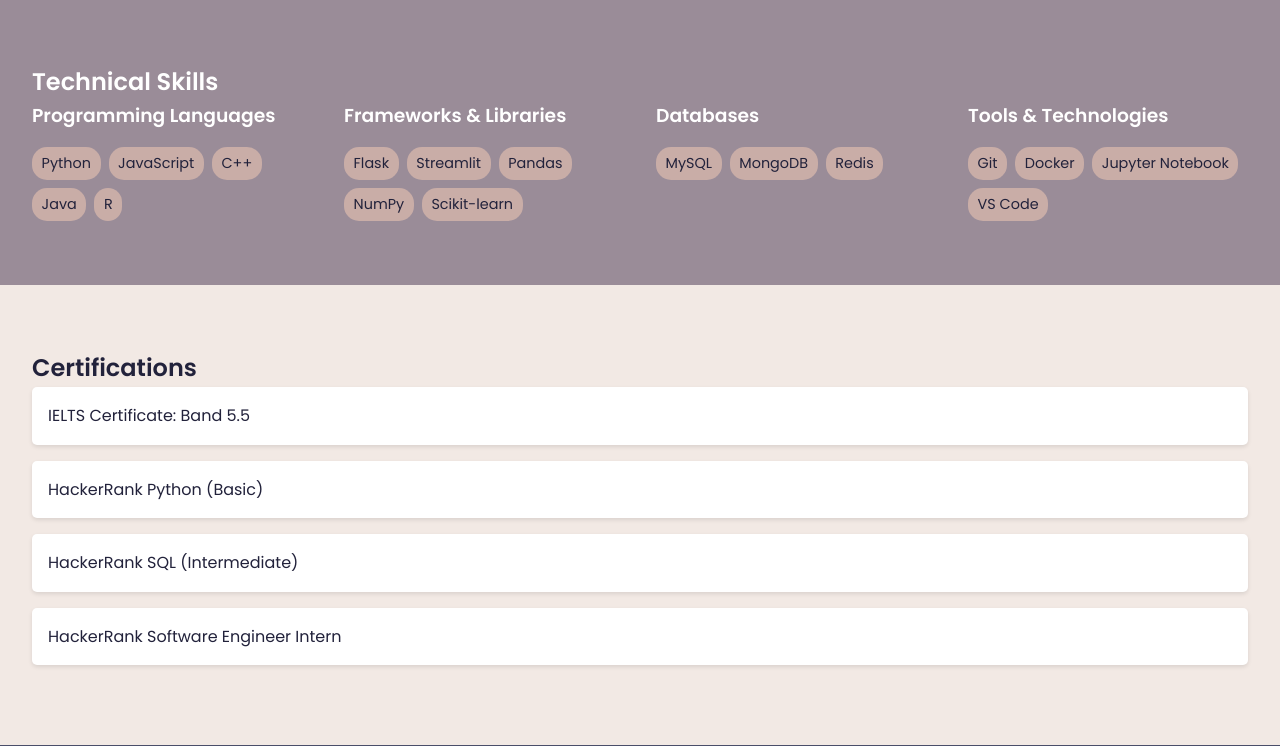
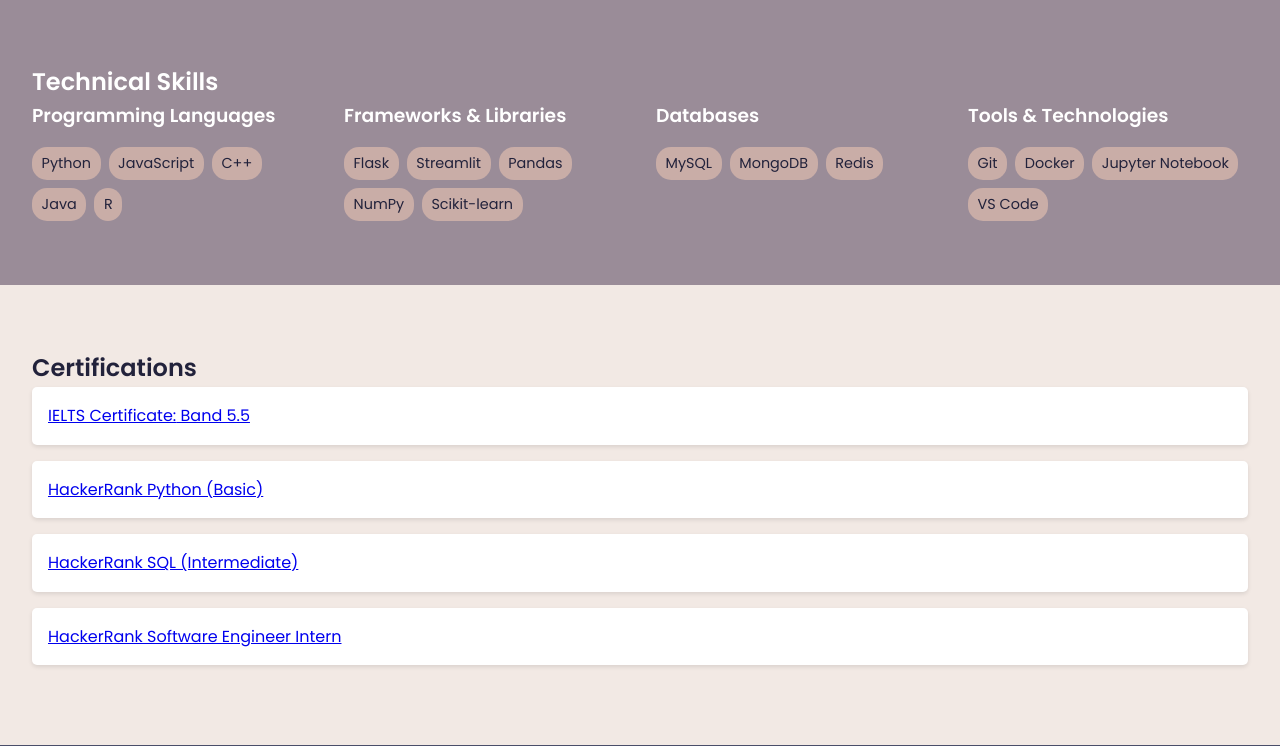
Before and after one commit to FOX2920/FOX2920.github.io, a Flask app: page / in a window 1280 px wide. Shown: the part 1990-2736 px from the top of the page. Run offline with Flask 3, Linux system fonts and the light colour scheme.

Commit message:
Update index.html

```diff
--- a/app/templates/index.html
+++ b/app/templates/index.html
@@ -103,10 +103,26 @@
     <div id="certifications" class="section">
         <h2>Certifications</h2>
         <ul class="certification-list">
-            <li>IELTS Certificate: Band 5.5</li>
-            <li>HackerRank Python (Basic)</li>
-            <li>HackerRank SQL (Intermediate)</li>
-            <li>HackerRank Software Engineer Intern</li>
+            <li>
+                <a href="https://student.uit.edu.vn/sites/daa/files/bangcap/21522557/21522557_bangcap_IELTS_20210919091300.jpg" target="_blank" class="cert-link">
+                    <span class="cert-name">IELTS Certificate:</span> Band 5.5
+                </a>
+            </li>
+            <li>
+                <a href="https://www.hackerrank.com/certificates/5a9fbbb78365" target="_blank" class="cert-link">
+                    <span class="cert-name">HackerRank Python (Basic)</span>
+                </a>
+            </li>
+            <li>
+                <a href="https://www.hackerrank.com/certificates/7e4d26db61dc" target="_blank" class="cert-link">
+                    <span class="cert-name">HackerRank SQL (Intermediate)</span>
+                </a>
+            </li>
+            <li>
+                <a href="https://www.hackerrank.com/certificates/19263b1d0ca1" target="_blank" class="cert-link">
+                    <span class="cert-name">HackerRank Software Engineer Intern</span>
+                </a>
+            </li>
         </ul>
     </div>
 
```
